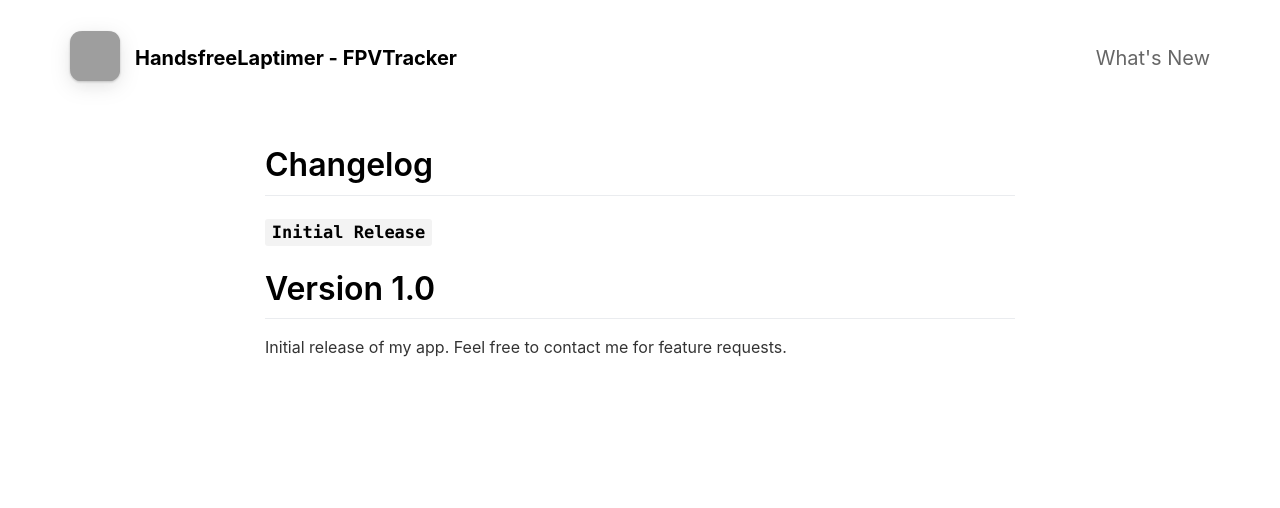
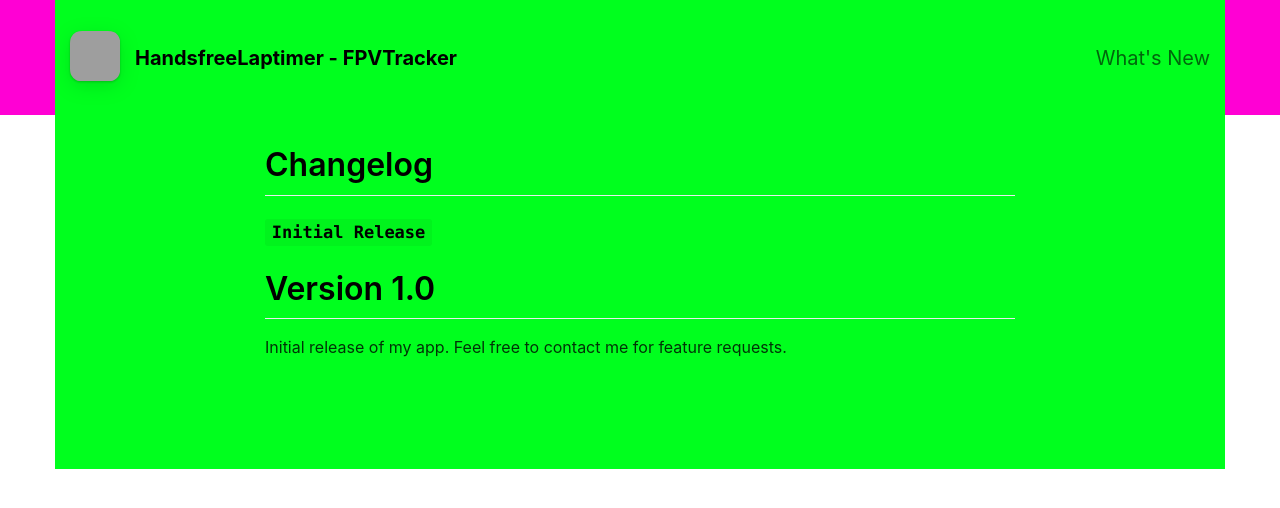
Before and after one commit to MatsWiese/laptimerpage, a Jekyll site: the page built from _pages/changelog.md, in a window 1280 px wide. Shown: the top 508 px of the page. Built offline with Jekyll 4.4.1, drawn with Linux system fonts in a browser that asks for light colours; nearby versions of some CDN libraries; grey boxes are pictures that could not be loaded.

Commit message:
Change background colors for subPageHeader and subPageContainer

```diff
--- a/_sass/layout.scss
+++ b/_sass/layout.scss
@@ -29,7 +29,8 @@
 }
 
 .subPageHeaderBackground {
-	background-color: #fff;
+	// background-color: #fff;
+	background-color: #FF00D4;
 }
 
 .container {					// Set up the container for the site content
@@ -50,7 +51,8 @@
 
 .subPageContainer {
 	grid-template-rows: 115px auto auto auto;
-	background-color: #fff;
+	// background-color: #fff;
+	background-color: #00FF1E;
 }
 
 @media only screen and (max-width: 768px) {
```
